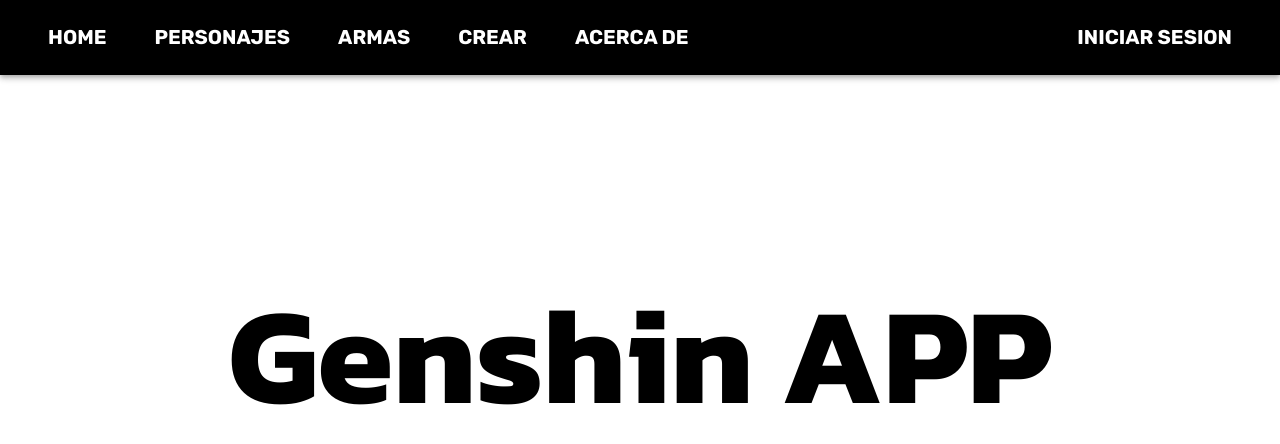
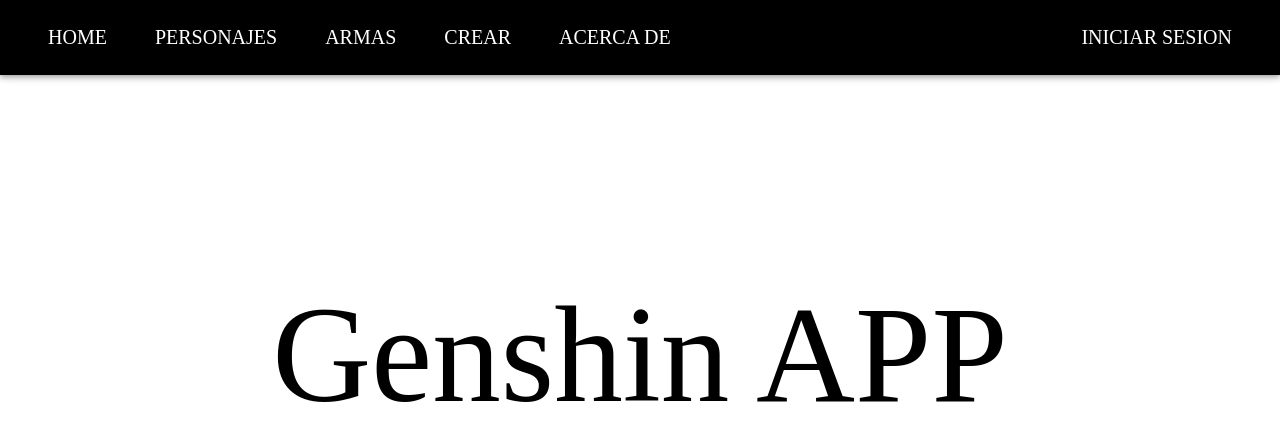
Before and after one commit to MiangaESP/genshin-app, a React (Create React App) app: page / in a window 1280 px wide. Shown: the top 444 px of the page. Built offline with nearby package versions, Linux system fonts and the light colour scheme; no server answers.

Commit message:
commit to deploy6

```diff
--- a/src/App.css
+++ b/src/App.css
@@ -8,45 +8,45 @@
   background-position: center;
 }
 
-@font-face {
+/*@font-face {
   font-family: "Rubik-Regular";
   src: url("../../fonts/Rubik-Regular.ttf");
-}
+}*/
 
-@font-face {
+/*@font-face {
   font-family: "Rubik-Bold";
   src: url("../../fonts/Rubik-Bold.ttf");
-}
+}*/
 
-@font-face {
+/*@font-face {
   font-family: "Kanit-Bold";
   src: url("../../fonts/Kanit-Bold.ttf");
-}
+}*/
 
-@font-face {
+/*@font-face {
   font-family: "Kanit-Regular";
   src: url("../../fonts/Kanit-Regular.ttf");
-}
+}*/
 
-@font-face {
+/*@font-face {
   font-family: "RobotoSlab-Bold";
   src: url("../../fonts/RobotoSlab-Bold.ttf");
-}
+}*/
 
-@font-face {
+/*@font-face {
   font-family: "RobotoSlab-Regular";
   src: url("../../fonts/RobotoSlab-Regular.ttf");
-}
+}*/
 
-@font-face {
+/*@font-face {
   font-family: "RobotoCondensed-Regular";
   src: url("../../fonts/RobotoCondensed-Regular.ttf");
-}
+}*/
 
-@font-face {
+/*@font-face {
   font-family: "RobotoCondensed-Bold";
   src: url("../../fonts/RobotoCondensed-Bold.ttf");
-}
+}*/
 
 .center {
   display: flex;
```
